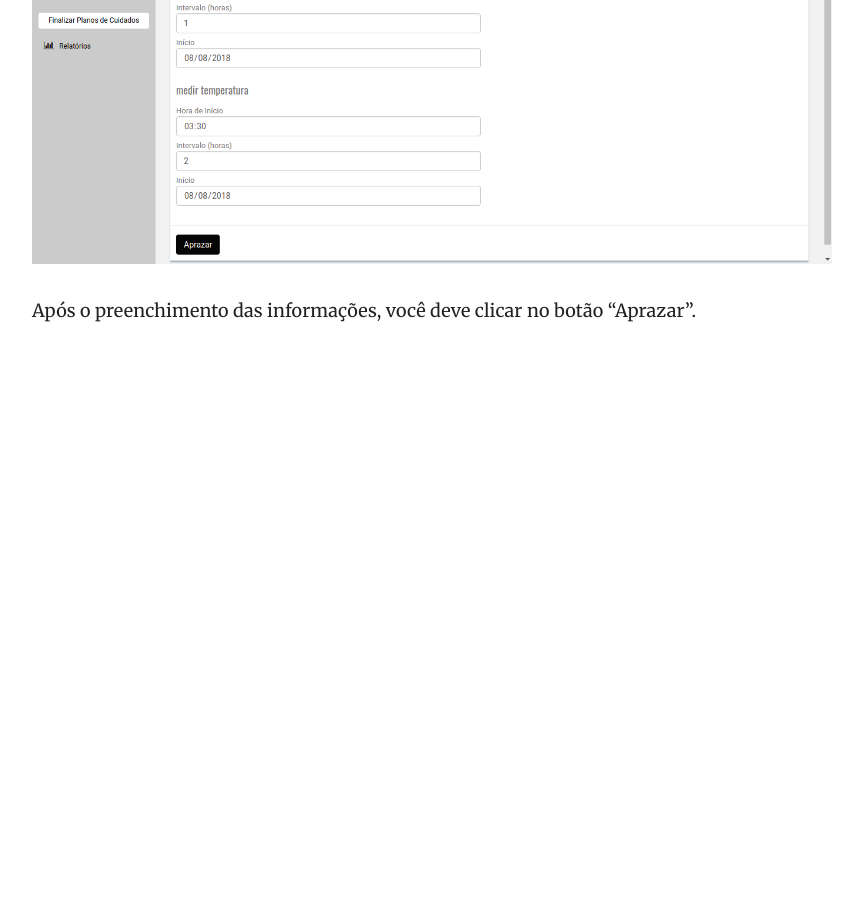
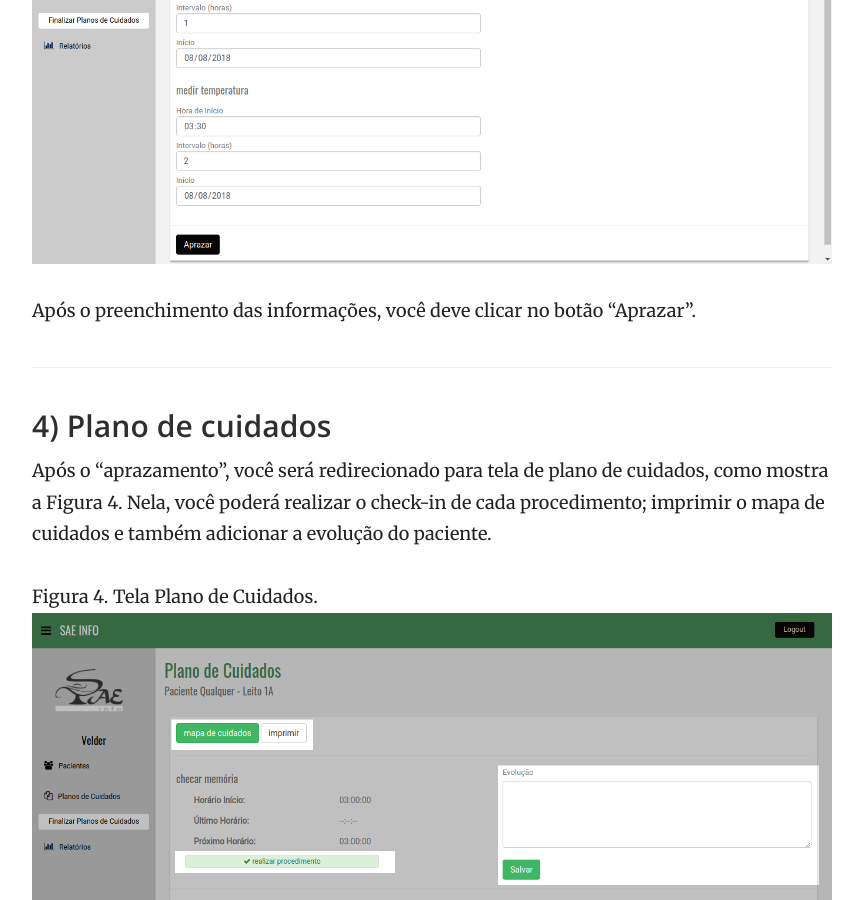
Before and after one commit to vldsoar/saeinfo-manual, a Jekyll site: the page built from _docs/web/plano-de-cuidados.md, in a window 1280 px wide and 900 px high, scrolled down 2247 px. Shown: the whole window, without its empty margins (358-1221 px from the left). Built offline with Jekyll 4.4.1, drawn with Linux system fonts in a browser that asks for light colours; before the commit the page ends 2625 px from its top, so only the background shows below that.

Commit message:
adicionou novas informações em plano de cuidados web

```diff
--- a/_docs/web/plano-de-cuidados.md
+++ b/_docs/web/plano-de-cuidados.md
@@ -28,3 +28,10 @@ Figura 3. Exemplo de Aprazamento.
 ![]({{ site.baseurl }}/images/sae/plano/aprazamento_preenchido.png){:class="img-center"}
 
 Após o preenchimento das informações, você deve clicar no botão "Aprazar".
+
+### 4) Plano de cuidados
+
+Após o "aprazamento", você será redirecionado para tela de plano de cuidados, como mostra a Figura 4. Nela, você poderá realizar o check-in de cada procedimento; imprimir o mapa de cuidados e também adicionar a evolução do paciente.
+
+Figura 4. Tela Plano de Cuidados.
+![]({{ site.baseurl }}/images/sae/plano/plano_cuidados.png){:class="img-center"}
```
Also changed, not shown: images/sae/plano/plano_cuidados.png (added).
